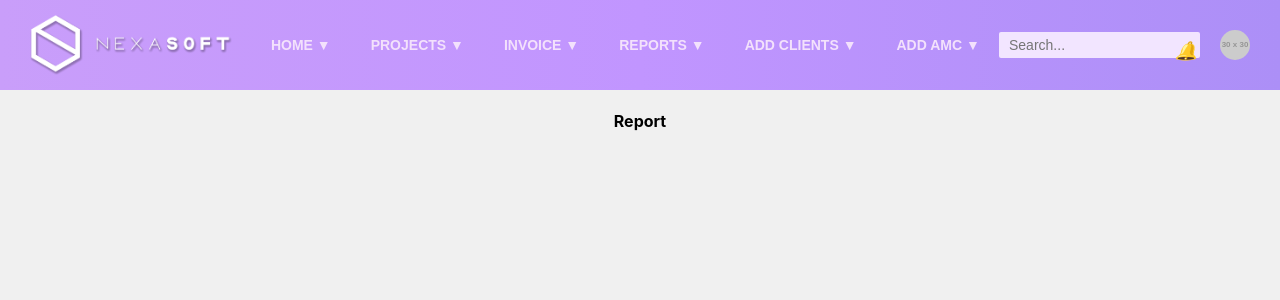
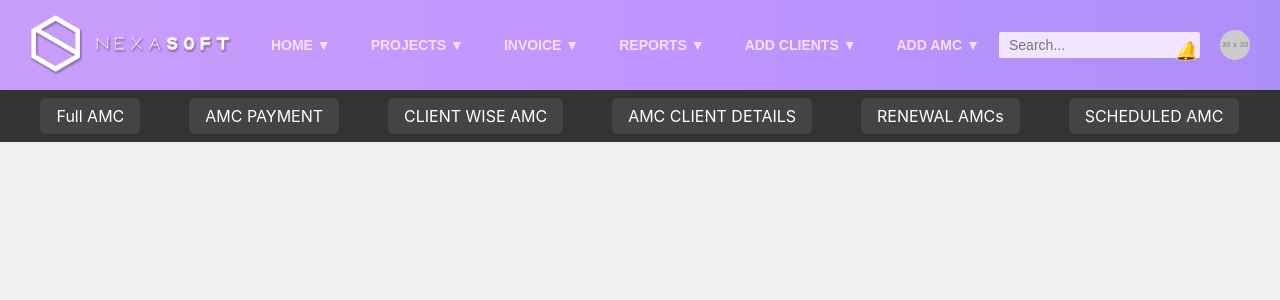
Before and after one commit to nadun097/Final_frontend, a React (Create React App) app in the folder AMC/: page /report in a window 1280 px wide. Shown: the top 300 px of the page. Built offline with nearby package versions, Linux system fonts and the light colour scheme.

Commit message:
reportsNavbar

```diff
--- /dev/null
+++ b/AMC/src/NavPages/Report.css
@@ -0,0 +1,31 @@
+/* Report.css */
+
+.navbar {
+    background-color: #333; /* Dark background for the navbar */
+    padding: 1rem;
+  }
+
+  .navbar-list {
+    list-style: none;
+    display: flex; /* Arrange items horizontally */
+    justify-content: space-around; /* Space out the items evenly */
+    margin: 0;
+    padding: 0;
+  }
+
+  .navbar-list li {
+    display: inline-block;
+  }
+
+  .navbar-list li a {
+    color: white;
+    text-decoration: none;
+    padding: 0.5rem 1rem;
+    background-color: #444; /* Button-like background */
+    border-radius: 5px;
+    transition: background-color 0.3s; /* Smooth background change on hover */
+  }
+
+  .navbar-list li a:hover {
+    background-color: #555; /* Lighter background on hover */
+  }
--- a/AMC/src/NavPages/Report.js
+++ b/AMC/src/NavPages/Report.js
@@ -1,9 +1,18 @@
 import React from "react";
+import './Report.css';
 
-export default function Report() {
+ function Report() {
   return (
-    <div>
-      <h4>Report</h4>
-    </div>
+    <nav className="navbar">
+    <ul className="navbar-list">
+      <li><a href="/fullAmc">Full AMC</a></li>
+      <li><a href="/amcPayment">AMC PAYMENT</a></li>
+      <li><a href="/clientWiseAmc">CLIENT WISE AMC</a></li>
+      <li><a href="/amcClientDetails">AMC CLIENT DETAILS</a></li>
+      <li><a href="/renewalAmcs">RENEWAL AMCs</a></li>
+      <li><a href="/scheduledAmc">SCHEDULED AMC</a></li>
+    </ul>
+  </nav>
   );
 }
+export default Report;
```
